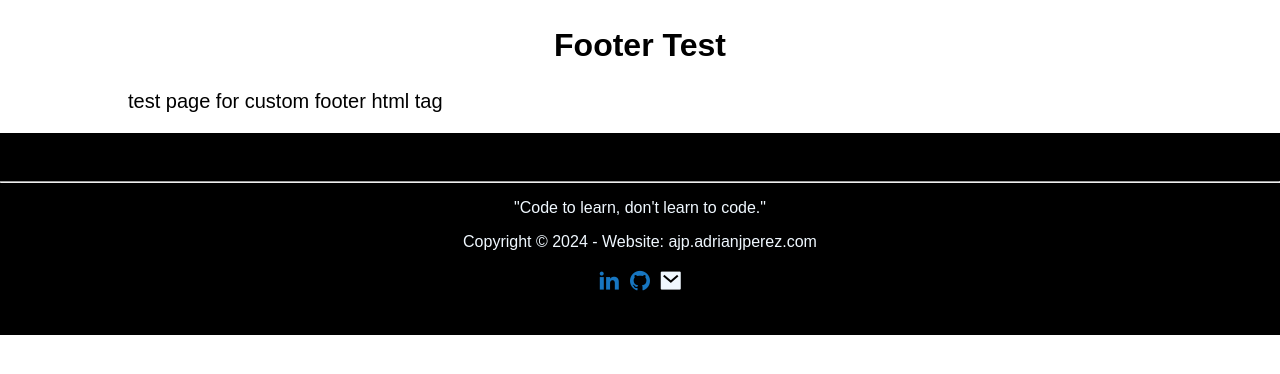
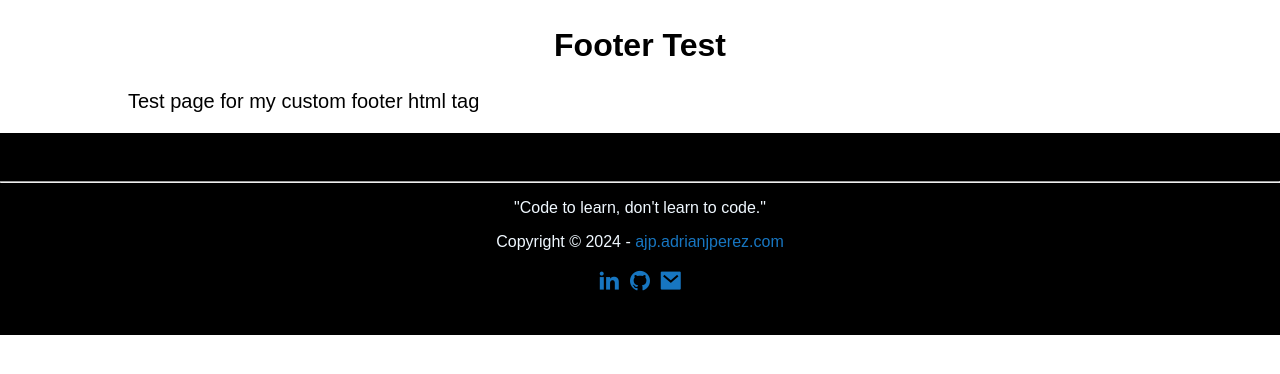
Before and after one commit to adrian-j-perez/ajp-static-website, a plain HTML site: page views/footer/footerBarTest.html in a window 1280 px wide. Drawn offline with nearby package versions, Linux system fonts and the light colour scheme; files whose address does not match are found by name.

Commit message:
more footer work

```diff
--- a/views/footer/footerBar.js
+++ b/views/footer/footerBar.js
@@ -21,8 +21,10 @@ class FooterBarHeader extends HTMLElement {
 
    <footer id="footer">
     <hr>
-    <p>"Code to learn, don't learn to code."</p>
-    <p>Copyright &#169; 2024 - Website: ajp.adrianjperez.com</p>
+    <p> "Code to learn, don't learn to code."</p>
+    <p> Copyright &#169; 2024 -
+    <a href="https://ajp.adrianjperez.com">ajp.adrianjperez.com</a>
+    </p>
 
     <div style="font-size: 24px">
 
@@ -32,10 +34,12 @@ class FooterBarHeader extends HTMLElement {
     </a>
 
     <a href="https://github.adrianjperez.com" target="_blank" >
-    <i class="ri-github-fill" ></i>
+    <i class="ri-github-fill"></i>
     </a>
 
+    <a href="https://mail.google.com/mail/?view=cm&fs=1&to=perez324158@gmail.com&su=Reaching Out To..." target="_blank">
     <i class="ri-mail-fill"></i>
+    </a>
 
     </div>
    </footer>
--- a/views/footer/footerBarTest.html
+++ b/views/footer/footerBarTest.html
@@ -6,16 +6,13 @@
 
     <meta name="viewport" content="width=device-width, initial-scale=1">
 
-    <title>Footer</title>
+    <title>Footer Test</title>
 
     <!-- list of local assects -->
 
     <link rel="stylesheet" href="./../../page/main.css">
-    <!-- <script src="./main.js"></script> -->
 
-
-    <!-- footer tag  - keep in mind of the path name-->
-     <!-- i should just move the css to the main as this is the footer TODO -->
+    <!-- footer tag - keep in mind of the path name-->
     <link rel="stylesheet" href="./footerBar.css">
 
     <script src="./footerBar.js"></script>
@@ -26,7 +23,7 @@
 
     <h2 class="myH2">Footer Test</h2>
 
-    <p class="myP">test page for custom footer html tag</p>
+    <p class="myP">Test page for  my custom footer html tag</p>
 
     <!-- add custom footer -->
     <footerbar-header></footerbar-header>
```
Also changed, not shown: views/footer/footerBar.css (+2 -8 lines).
